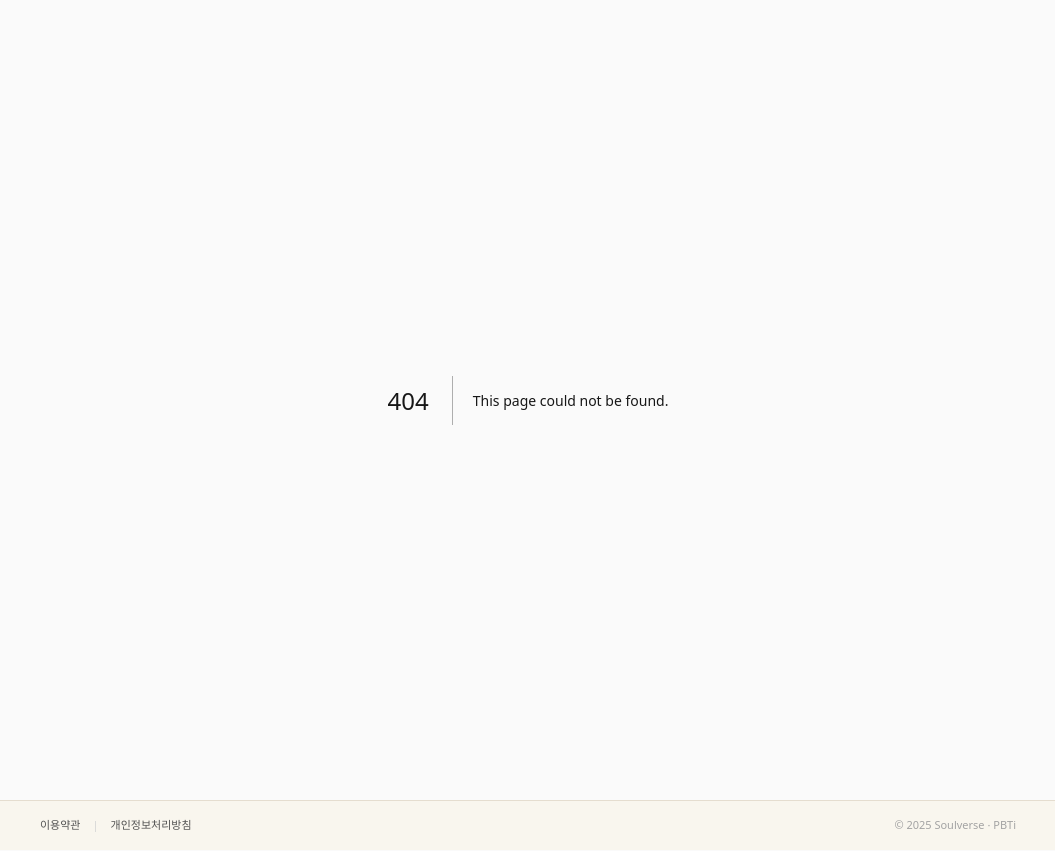
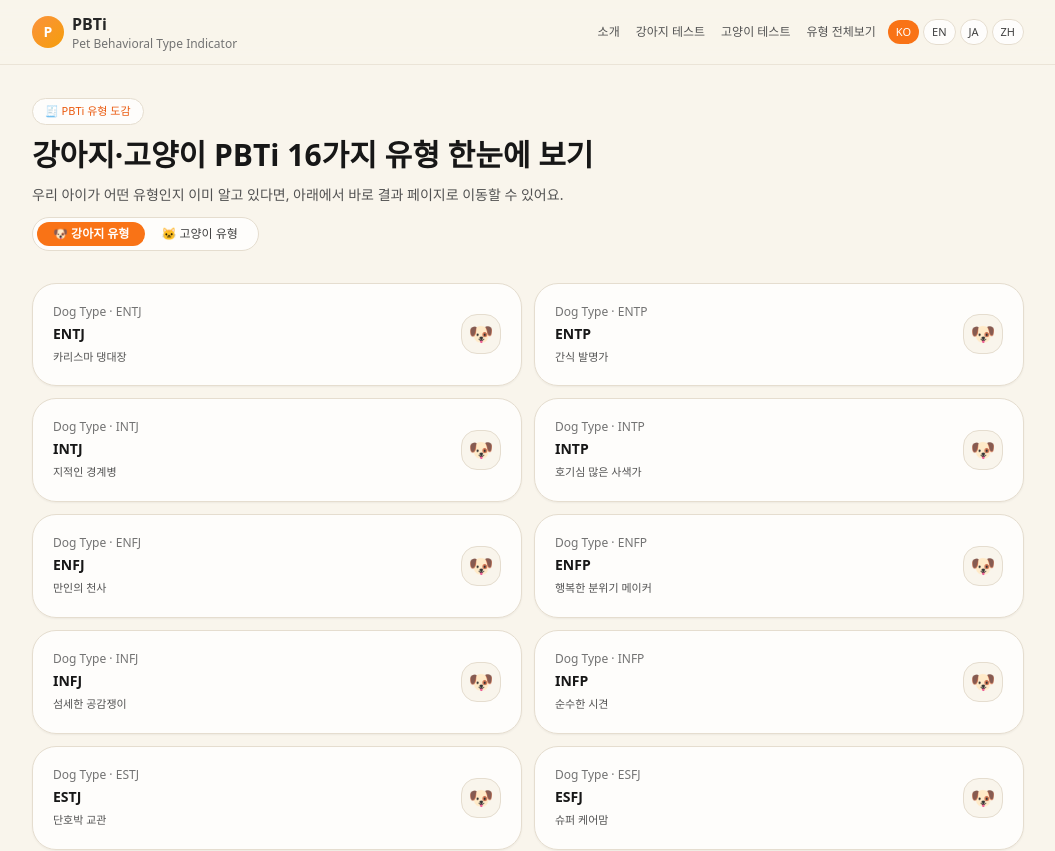
Before and after one commit to leedaeyoung1313-cloud/PBTi, a Next.js app: page /pbt/types in a window 1280 px wide. Before the commit this address had no page. Shown: the top 851 px of the page, without its empty margins (112-1167 px from the left). Built offline with nearby package versions, Linux system fonts and the light colour scheme.

Commit message:
Add files via upload

```diff
--- a/app/pbt/layout.tsx
+++ b/app/pbt/layout.tsx
@@ -1,4 +1,3 @@
-
 "use client";
 import type { ReactNode } from "react";
 import { useLanguage } from "../../components/language-provider";
@@ -8,8 +7,10 @@ const tNav = {
     intro: "소개",
     dog: "강아지 테스트",
     cat: "고양이 테스트",
+    types: "유형 전체보기",
     f1: "PBTi는 Myers-Briggs Type Indicator®(MBTI®)와 관련 없는 독립적인 반려동물 성향 콘텐츠이며, 본 서비스의 결과는 과학적 진단이나 치료 목적이 아닌 일반 정보 제공용입니다.",
-    f2: "본 페이지에는 쿠팡 파트너스 링크가 포함될 수 있으며, 이를 통해 일정 수수료를 제공받을 수 있습니다.",
+    // 🔽 여기 f2만 공식 문장으로 교체
+    f2: "이 포스팅은 쿠팡 파트너스 활동의 일환으로, 이에 따른 일정액의 수수료를 제공받습니다.",
     terms: "이용약관",
     privacy: "개인정보 처리방침",
   },
@@ -17,8 +18,9 @@ const tNav = {
     intro: "Introduction",
     dog: "Dog Test",
     cat: "Cat Test",
-    f1: "PBTi is an independent pet personality content and is not related to MBTI®. Results are for information only, not medical diagnosis or treatment.",
-    f2: "This page may include Coupang Partners affiliate links through which a commission may be earned.",
+    types: "All Types",
+    f1: "PBTi is independent pet personality content and is not related to MBTI®. Results are for general information only, not for medical diagnosis or treatment.",
+    f2: "This posting is part of Coupang Partners activity, and we may earn a certain amount of commission from qualifying purchases.",
     terms: "Terms of Service",
     privacy: "Privacy Policy",
   },
@@ -26,8 +28,9 @@ const tNav = {
     intro: "紹介",
     dog: "ワンちゃんテスト",
     cat: "ネコちゃんテスト",
+    types: "タイプ一覧",
     f1: "PBTiはMBTI®とは無関係の独立したペット性格コンテンツであり、結果は診断や治療を目的としたものではなく情報提供のみを目的としています。",
-    f2: "本ページにはクーパンパートナーズのアフィリエイトリンクが含まれる場合があります。",
+    f2: "本投稿はCoupang Partners活動の一環であり、これにより一定の手数料を受け取る場合があります。",
     terms: "利用規約",
     privacy: "プライバシーポリシー",
   },
@@ -35,8 +38,9 @@ const tNav = {
     intro: "介绍",
     dog: "狗狗测试",
     cat: "猫咪测试",
+    types: "全部类型",
     f1: "PBTi 是独立的宠物性格内容，与 MBTI® 无关，结果仅供参考，不作为医疗诊断或治疗依据。",
-    f2: "本页面可能包含 Coupang Partners 的联盟链接，并可能因此获得佣金。",
+    f2: "本帖为 Coupang Partners 活动的一部分，通过链接购买商品时，我们可能会获得一定金额的佣金。",
     terms: "服务条款",
     privacy: "隐私政策",
   },
@@ -65,6 +69,7 @@ export default function PbtLayout({ children }: { children: ReactNode }) {
               <a href="/pbt" className="hover:text-neutral-900">{t.intro}</a>
               <a href="/pbt/dog" className="hover:text-neutral-900">{t.dog}</a>
               <a href="/pbt/cat" className="hover:text-neutral-900">{t.cat}</a>
+              <a href="/pbt/types" className="hover:text-neutral-900">{t.types}</a>
             </nav>
             <div className="flex items-center gap-1 text-[11px]">
               {(["ko","en","ja","zh"] as const).map(code => (
@@ -72,7 +77,9 @@ export default function PbtLayout({ children }: { children: ReactNode }) {
                   key={code}
                   onClick={() => setLang(code)}
                   className={`rounded-full px-2 py-1 ${
-                    lang === code ? "bg-orange-500 text-white" : "bg-white/80 text-neutral-700 border border-[#E5DDCF]"
+                    lang === code
+                      ? "bg-orange-500 text-white"
+                      : "bg-white/80 text-neutral-700 border border-[#E5DDCF]"
                   } transition`}
                 >
                   {code.toUpperCase()}
@@ -90,7 +97,7 @@ export default function PbtLayout({ children }: { children: ReactNode }) {
           <p>{t.f1}</p>
           <p>{t.f2}</p>
           <div className="flex flex-wrap justify-between gap-2 pt-2 border-t border-dashed border-[#E5DDCF]/80">
-            <span>© 2025 PBTi. All rights reserved.</span>
+            <span>© {new Date().getFullYear()} PBTi. All rights reserved.</span>
             <div className="flex gap-3">
               <a href="/legal/terms" className="hover:text-neutral-700">{t.terms}</a>
               <a href="/legal/privacy" className="hover:text-neutral-700">{t.privacy}</a>
--- /dev/null
+++ b/app/pbt/types/page.tsx
@@ -0,0 +1,123 @@
+// app/pbt/types/page.tsx
+"use client";
+
+import React from "react";
+import Link from "next/link";
+import { useLanguage } from "../../../components/language-provider";
+import { HybridCard } from "../../components/HybridCard";
+import { dogTypesI18n } from "../../../data/dogTypes.i18n";
+import { catTypesI18n } from "../../../data/catTypes.i18n";
+
+const speciesTabs = {
+  dog: {
+    ko: "강아지 유형",
+    en: "Dog Types",
+    ja: "ワンちゃんタイプ",
+    zh: "狗狗类型",
+  },
+  cat: {
+    ko: "고양이 유형",
+    en: "Cat Types",
+    ja: "ネコちゃんタイプ",
+    zh: "猫咪类型",
+  },
+} as const;
+
+export default function PbtTypesLibraryPage() {
+  const { lang } = useLanguage();
+  const [current, setCurrent] = React.useState<"dog" | "cat">("dog");
+
+  const title =
+    lang === "ko"
+      ? "강아지·고양이 PBTi 16가지 유형 한눈에 보기"
+      : "Browse all PBTi types for dogs & cats";
+
+  const desc =
+    lang === "ko"
+      ? "우리 아이가 어떤 유형인지 이미 알고 있다면, 아래에서 바로 결과 페이지로 이동할 수 있어요."
+      : "If you already know your pet’s type, jump directly to the result page from the list below.";
+
+  const list =
+    current === "dog"
+      ? Object.entries(dogTypesI18n as Record<string, any>)
+      : Object.entries(catTypesI18n as Record<string, any>);
+
+  return (
+    <div className="space-y-8">
+      {/* 상단 소개 영역 */}
+      <section className="space-y-3">
+        <p className="inline-flex items-center gap-2 rounded-full bg-white/80 px-3 py-1 text-[11px] font-medium text-orange-600 border border-[#E5DDCF]">
+          🧾 PBTi 유형 도감
+        </p>
+        <h1 className="text-2xl sm:text-3xl font-bold text-neutral-900">
+          {title}
+        </h1>
+        <p className="text-sm text-neutral-600">{desc}</p>
+
+        {/* 강아지 / 고양이 토글 탭 */}
+        <div className="inline-flex rounded-full border border-[#E5DDCF] bg-white/80 p-1 text-xs mt-2">
+          <button
+            type="button"
+            onClick={() => setCurrent("dog")}
+            className={`px-4 py-1 rounded-full ${
+              current === "dog"
+                ? "bg-orange-500 text-white font-semibold"
+                : "text-neutral-700"
+            }`}
+          >
+            🐶 {speciesTabs.dog[lang]}
+          </button>
+          <button
+            type="button"
+            onClick={() => setCurrent("cat")}
+            className={`px-4 py-1 rounded-full ${
+              current === "cat"
+                ? "bg-orange-500 text-white font-semibold"
+                : "text-neutral-700"
+            }`}
+          >
+            🐱 {speciesTabs.cat[lang]}
+          </button>
+        </div>
+      </section>
+
+      {/* 유형 리스트 그리드 */}
+      <section className="grid gap-3 sm:grid-cols-2">
+        {list.map(([code, profile]) => {
+          const p: any = profile;
+          const label = p.label_i18n?.[lang] ?? code;
+          const nickname = p.nickname_i18n?.[lang] ?? "";
+          const href =
+            current === "dog"
+              ? `/pbt/dog/result?type=${code}`
+              : `/pbt/cat/result?type=${code}`;
+
+          return (
+            <Link key={code} href={href} className="block">
+              <HybridCard>
+                <div className="flex items-center justify-between gap-3">
+                  <div>
+                    <p className="text-xs text-neutral-500 mb-1">
+                      {current === "dog" ? "Dog Type" : "Cat Type"} · {code}
+                    </p>
+                    <p className="text-sm font-semibold text-neutral-900">
+                      {label}
+                    </p>
+                    {nickname && (
+                      <p className="text-[11px] text-neutral-600 mt-1">
+                        {nickname}
+                      </p>
+                    )}
+                  </div>
+                  <div className="h-10 w-10 rounded-2xl bg-[#F9F5EC] border border-[#E5DDCF] flex items-center justify-center text-xl">
+                    {current === "dog" ? "🐶" : "🐱"}
+                  </div>
+                </div>
+              </HybridCard>
+            </Link>
+          );
+        })}
+      </section>
+    </div>
+  );
+}
```
